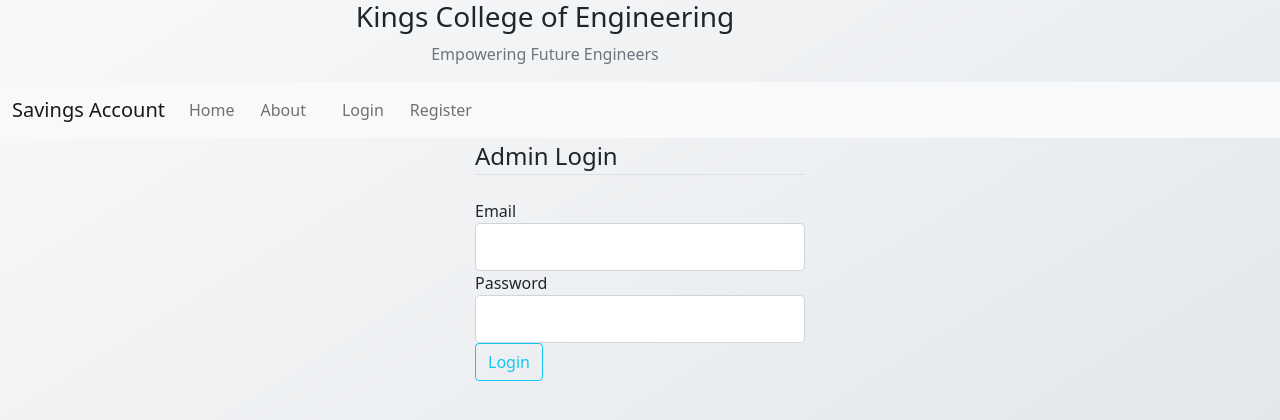
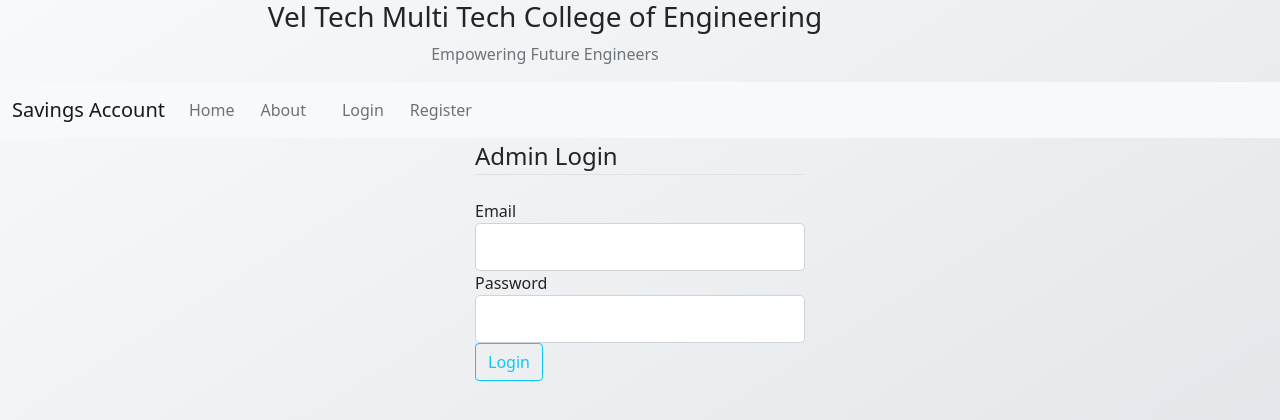
Before and after one commit to DARKCYBERCSE/Savings-Account-Portal, a Flask app: page /admin in a window 1280 px wide. Shown: the top 420 px of the page. Run offline with Flask 3, Linux system fonts and the light colour scheme.

Commit message:
Update base.html

```diff
--- a/Savings/templates/base.html
+++ b/Savings/templates/base.html
@@ -71,7 +71,7 @@
 <div class="row">
     <div class="col-md-10 d-flex justify-content-center align-items-center">
         <div class="text-center">
-            <h5 class="h3">Kings College of Engineering</h5>
+            <h5 class="h3">Vel Tech Multi Tech College of Engineering</h5>
             <p class="text-muted">Empowering Future Engineers</p>
         </div>
     </div>
```
